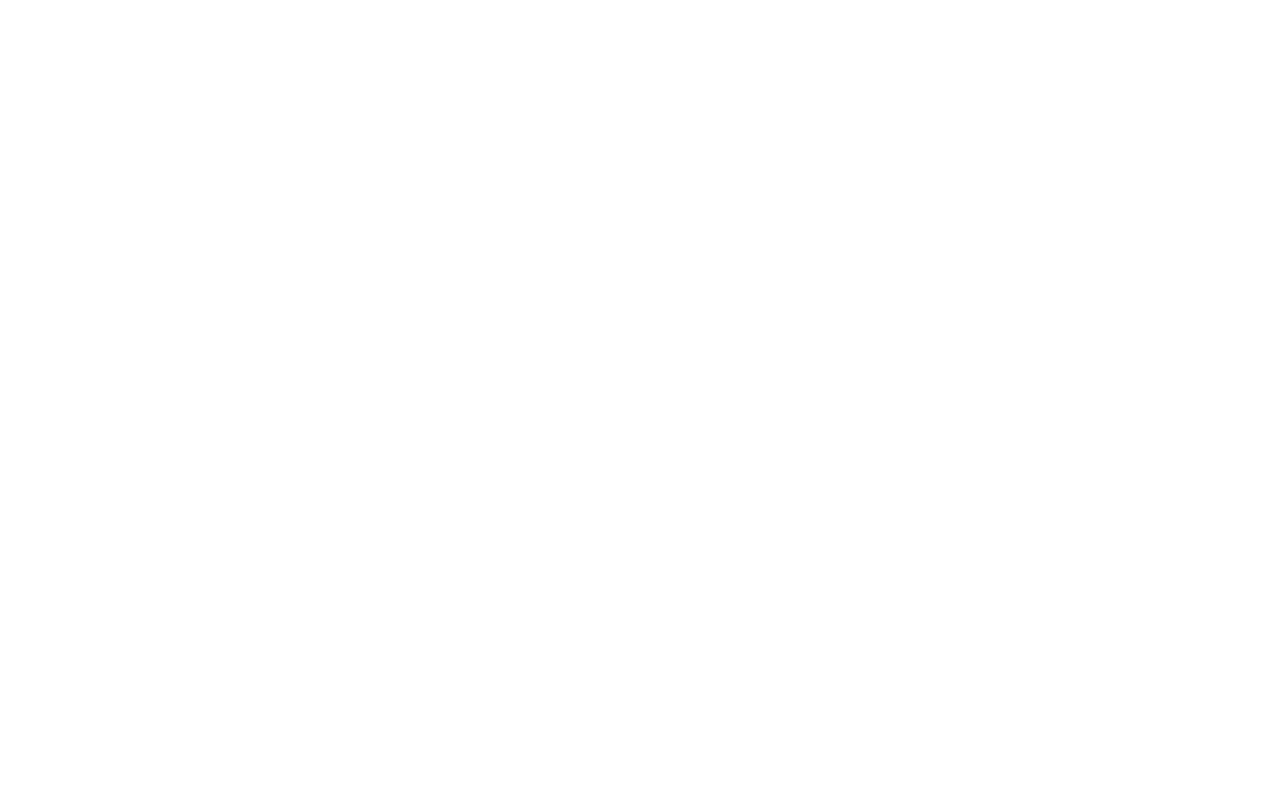
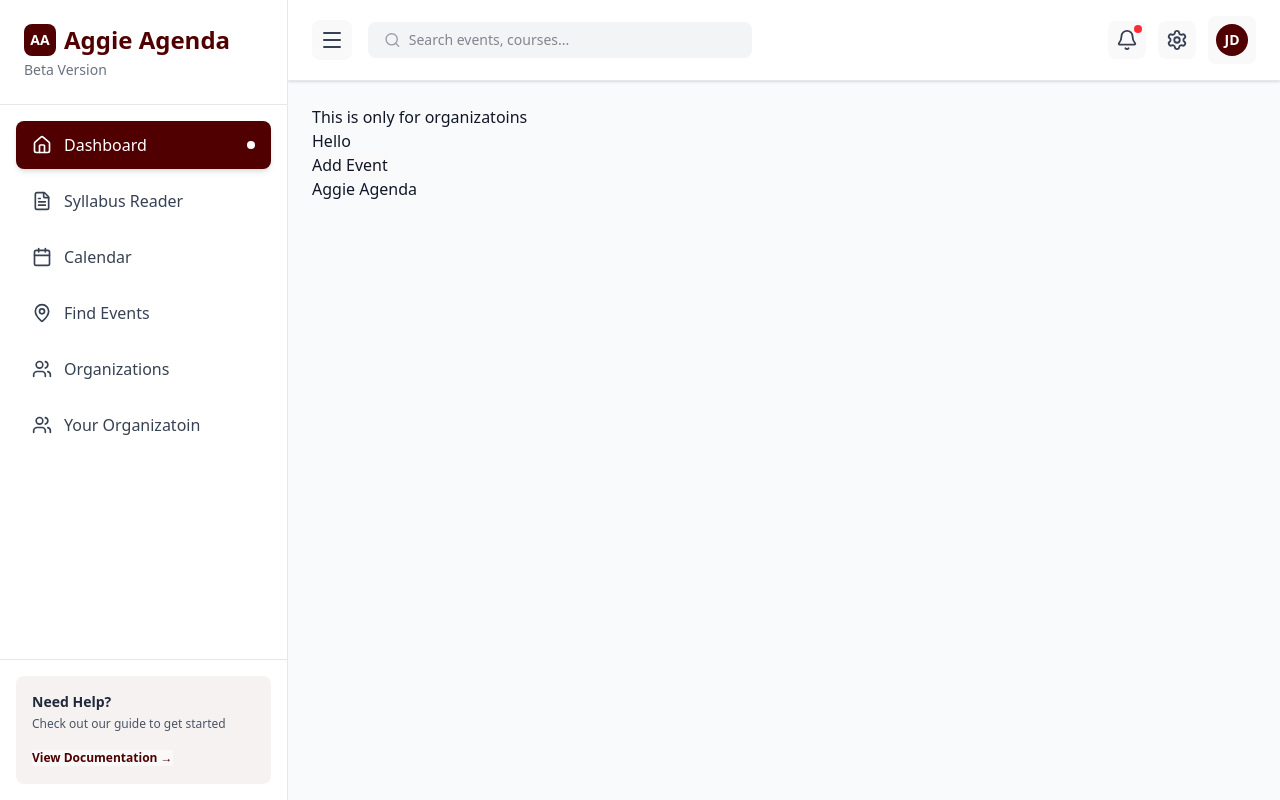
Before and after one commit to AggieAgenda/App, a React (Vite) app in the folder Frontend/: page /dashboard/organization-view in a window 1280 px wide. Before the commit this address had no page. Built offline with nearby package versions, Linux system fonts and the light colour scheme.

Commit message:
basic pages

```diff
--- a/Frontend/src/App.jsx
+++ b/Frontend/src/App.jsx
@@ -13,6 +13,8 @@
 import Developers from './pages/Developers.jsx';
 import SyllabusReader from './pages/dashboardPages/Syllabus.jsx'
 import Overview from './pages/dashboardPages/Overview.jsx'
+import Organizations from './pages/dashboardPages/Organizations.jsx'
+import OrganizationView from './pages/dashboardPages/OrganizationView'
  function App() {
       return (
         <Routes >
@@ -28,6 +30,9 @@
                 <Route path = 'syllabus' element = {<SyllabusReader/>}></Route>
                 <Route path = 'calendar' element = {<Calendar/>}></Route>
                 <Route path = 'events' element = {<Events/>}></Route>
+                <Route path = 'organizations' element = {<Organizations/>}></Route>
+                <Route path = 'organization-view' element = {<OrganizationView/>}></Route>
+
             </Route>
             <Route path = '/developers' element = {<Developers/>}></Route>
 
--- a/Frontend/src/pages/Dashboard.jsx
+++ b/Frontend/src/pages/Dashboard.jsx
@@ -14,7 +14,6 @@
   X
 } from "lucide-react";
 import { Outlet, Link} from "react-router-dom";
-// Mock Outlet component for demonstration
 
 export default function DashboardLayout() {
   const [sidebarOpen, setSidebarOpen] = useState(true);
@@ -27,7 +26,8 @@
     { id: "syllabus", label: "Syllabus Reader", icon: FileText, path: "/dashboard/syllabus" },
     { id: "calendar", label: "Calendar", icon: Calendar, path: "/dashboard/calendar" },
     { id: "events", label: "Find Events", icon: MapPin, path: "/dashboard/events" },
-    { id: "organizations", label: "Organizations", icon: Users, path: "/dashboard/organizations" }
+    { id: "organizations", label: "Organizations", icon: Users, path: "/dashboard/organizations" },
+    { id: "orgview", label: "Your Organizatoin", icon: Users, path: "/dashboard/organization-view"}
   ];
 
   return (
--- /dev/null
+++ b/Frontend/src/pages/dashboardPages/OrganizationView.jsx
@@ -0,0 +1,20 @@
+export default function OrganizationView(){
+    const orgData = [
+        {orgID: "", Name: "lsdkfj"},
+        {orgID: "Aggie Agenda"}
+
+    ]
+    return (
+        <div>
+
+            <h1> This is only for organizatoins</h1>
+            <h1>Hello</h1>
+            <button>Add Event</button>
+            {orgData.map((org)=>(
+
+                    <h1 key = {org.orgID}>{org.orgID}</h1>
+
+            ))}
+        </div>
+    );
+}
--- /dev/null
+++ b/Frontend/src/pages/dashboardPages/Organizations.jsx
@@ -0,0 +1,5 @@
+export default function Organizations(){
+    return (
+        <h1>Hello</h1>
+    );
+}
--- a/Frontend/src/pages/dashboardPages/Overview.jsx
+++ b/Frontend/src/pages/dashboardPages/Overview.jsx
@@ -1,4 +1,4 @@
-import { useState } from "react";
+
 import {
   Menu,
   Settings,
```
Also changed, not shown: 2 other files (tests, documents, lock files or other folders).
